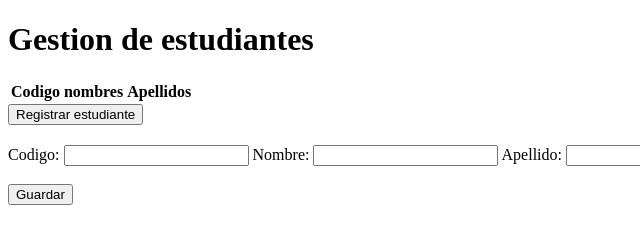
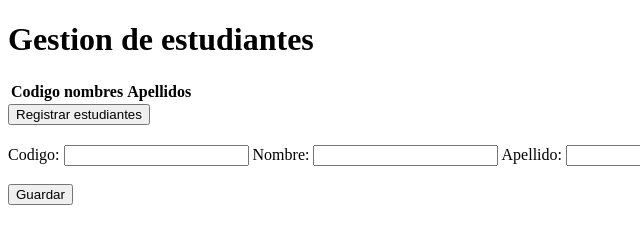
Before and after one commit to vardack799/Notas_Fr, a plain HTML site: page index.html in a window 1280 px wide. Shown: the full height of the page, 0-640 px from the left. Drawn offline with nearby package versions, Linux system fonts and the light colour scheme; no server answers.

Commit message:
estructura sin css corregida

```diff
--- a/index.html
+++ b/index.html
@@ -29,7 +29,7 @@
             </table>
         </section>
         <section>
-            <button id="registrarBtn">Registrar estudiante </button>
+            <button id="registrarBtn">Registrar estudiantes </button>
         </section>
         <section>
             <form>
```
